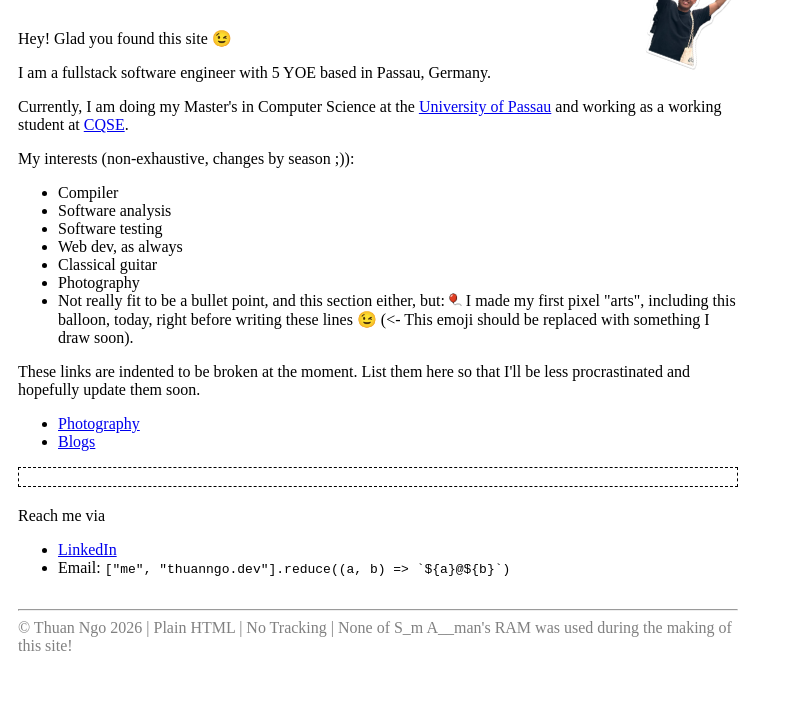
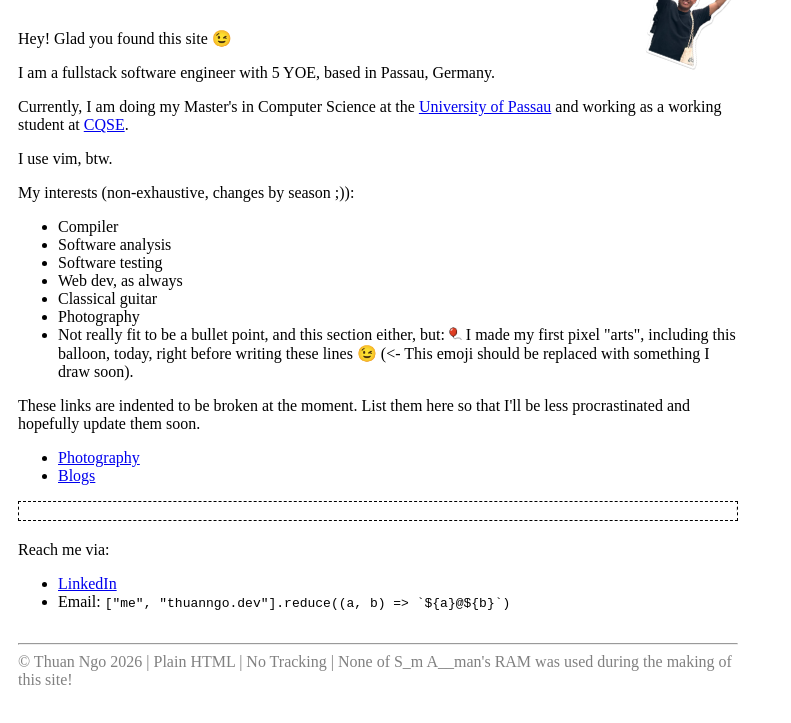
Before and after one commit to nlgthuan/mysite, a plain HTML site: page index.html in a window 1280 px wide. Shown: the part 61-784 px from the top of the page, without its empty margins (0-791 px from the left). Drawn offline with Linux system fonts and the light colour scheme.

Commit message:
small updates

```diff
--- a/index.html
+++ b/index.html
@@ -14,13 +14,14 @@
     <p> Hey! Glad you found this site 😉</p>
     <img id="self-sticker" src="/self-sticker.png" alt="self-sticker">
     <p>
-        I am a fullstack software engineer with 5 YOE based in Passau, Germany.
+        I am a fullstack software engineer with 5 YOE, based in Passau, Germany.
     </p>
     <p>
         Currently, I am doing my Master's in Computer Science at the
         <a href="https://www.uni-passau.de" target="_blank" rel="noreferrer">University of Passau</a>
         and working as a working student at <a href="https://www.cqse.eu">CQSE</a>.
     </p>
+    <p> I use vim, btw. </p>
     My interests (non-exhaustive, changes by season ;)):
     <ul>
         <li>Compiler</li>
@@ -47,7 +48,7 @@
     </marquee>
 
     <p>
-    Reach me via
+    Reach me via:
     </p>
 
     <ul>
```
